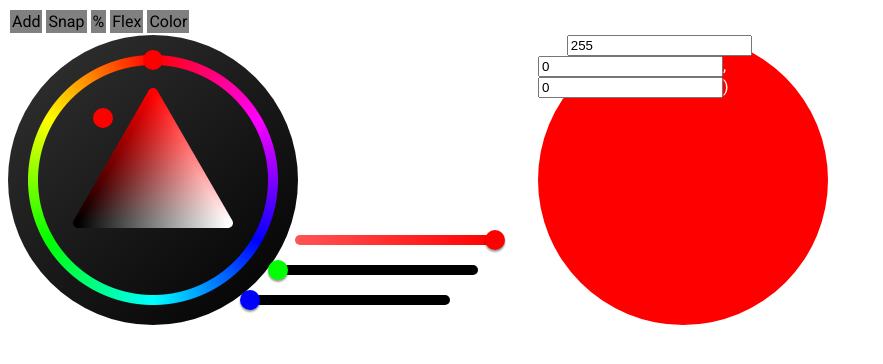
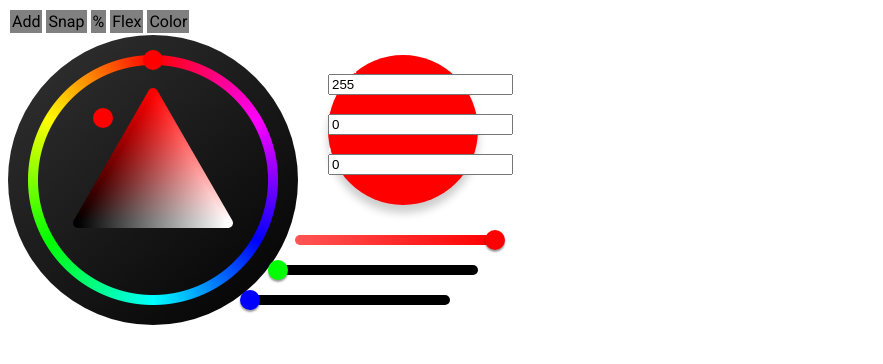
Before and after one commit to gbphelps/visualHTMLcoder, a website built with webpack: page index.html in a window 1280 px wide. Shown: the whole page, without its empty margins (0-883 px from the left). Built offline with nearby package versions, Linux system fonts and the light colour scheme.

Commit message:
Adjust styling

```diff
--- a/javascripts/slider/initialize.js
+++ b/javascripts/slider/initialize.js
@@ -32,7 +32,7 @@ export const initialize = () => {
   document.body.style.cursor = 'default';
 
   const container =
-    create('DIV',document.body,{id: 'container'},{display: 'flex'});
+    create('DIV',document.body,{id: 'container'},{display: 'flex',height: '290px'});
 
   initializeCircleSlider(
     circleSliderWidth,
@@ -40,8 +40,16 @@ export const initialize = () => {
     circleSliderDragger); //TODO fails on odd numbered widths
   initializeCanvas(canvasWidth);
   initializeDragger2(d2diameter);
+
+  const rightContainer =
+    create('DIV',container,{id: 'rightContainer'},{
+      height: '100%',
+      display: 'flex',
+      'flex-direction': 'column',
+      'justify-content': 'space-between'});
+  initializeSwatch(150); //TODO variable
   initializeTrioSliders();
-  initializeSwatch(circleSliderWidth + 40); //TODO variable
+
 
 
 
--- a/javascripts/slider/initializers/initializeSwatch.js
+++ b/javascripts/slider/initializers/initializeSwatch.js
@@ -5,14 +5,17 @@ import { draggerCallback } from '../archive/draggerCallback'
 
 export const initializeSwatch = (containerWidth) => {
   const swatch =
-    create('DIV', container, {
+    create('DIV', rightContainer, {
       id: 'swatch'
     },{
       position: 'relative',
       background: format(canvas.color),
       height: containerWidth + 'px',
       width: containerWidth + 'px',
-      'border-radius': '50%'
+      left: '30px',
+      top: '20px',
+      'border-radius': '50%',
+      'box-shadow': '0 8px 8px 0 rgba(0,0,0,.2)'
     });
 
     const red = document.createElement('INPUT');
--- a/javascripts/slider/initializers/initializeTrioSliders.js
+++ b/javascripts/slider/initializers/initializeTrioSliders.js
@@ -66,10 +66,9 @@ export const initializeTrioSliders = () => {
 
 
 
-  const triadContainer = create('DIV',container,{
+  const triadContainer = create('DIV',rightContainer,{
     id: 'triadContainer'
   },{
-    'align-self': 'flex-end',
     //background: 'linear-gradient(140deg,#333,black)',
     padding: ' 0 20px',
     //'border-bottom': '1px solid black'
--- a/slider/slider.css
+++ b/slider/slider.css
@@ -46,7 +46,7 @@ input{
   margin: 0;
   padding: 0;
   display: inline;
-  width: 45px
+  width: 23px
 }
 
 input:focus{
@@ -56,7 +56,7 @@ input:focus{
 
 #swatch{
   font-family: 'Roboto Mono', monospace;
-  font-size: 24px;
+  font-size: 12px;
   margin: 0 0 0 5px;
   display:flex;
   flex-direction: column;
```
Also changed, not shown: javascripts/bundle.js, 1 other file.
